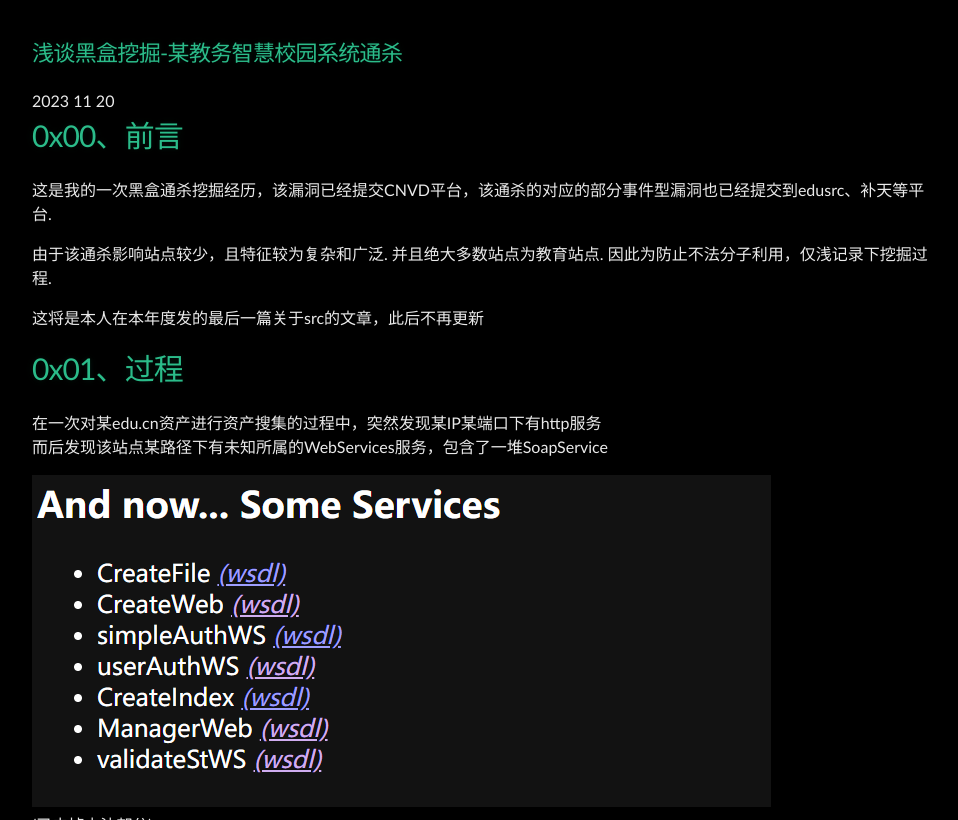
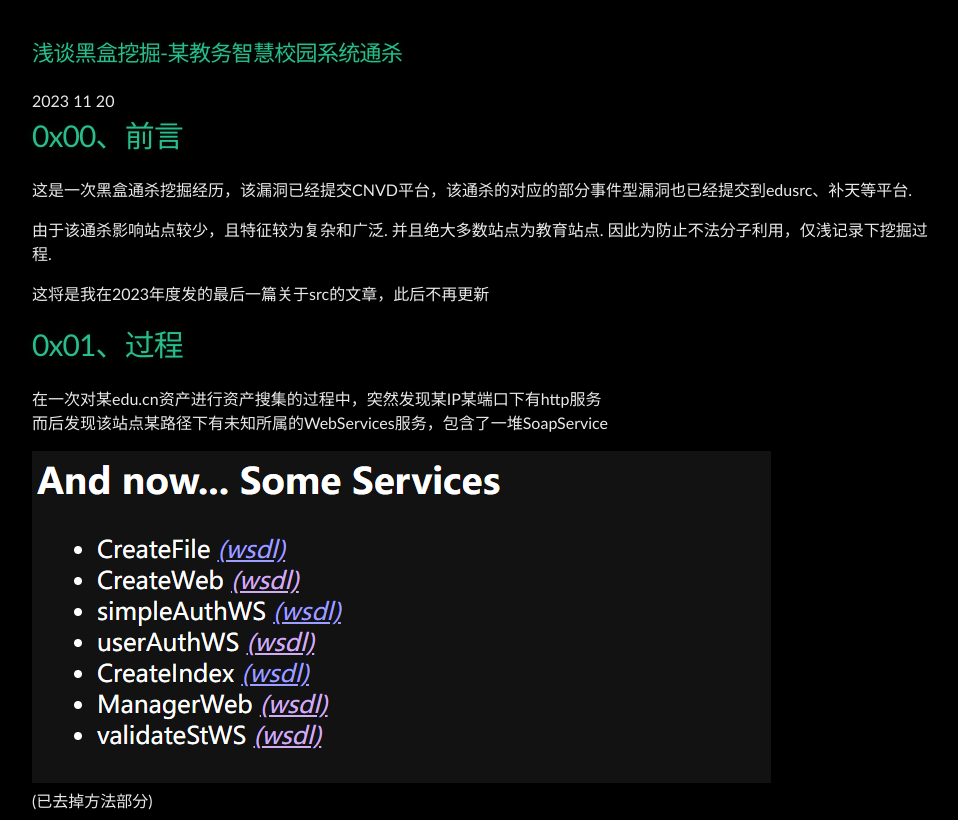
Before and after one commit to Leeyangee/leeyangee.github.io, a Jekyll site: the page built from _posts/2023-11-20-浅谈黑盒挖掘-某教务智慧校园系统通杀.md, in a window 1280 px wide and 900 px high, scrolled down 361 px, cut to the strip 80-900 px from the top of the window. Shown: the whole strip, without its empty margins (160-1118 px from the left). Built offline with Jekyll 4.4.1, drawn with Linux system fonts in a browser that asks for light colours.

Commit message:
Update 2023-11-20-浅谈黑盒挖掘-某教务智慧校园系统通杀.md

```diff
--- a/_posts/2023-11-20-浅谈黑盒挖掘-某教务智慧校园系统通杀.md
+++ b/_posts/2023-11-20-浅谈黑盒挖掘-某教务智慧校园系统通杀.md
@@ -5,11 +5,11 @@ published: true
 
 # [](#header-1)0x00、前言
 
-这是我的一次黑盒通杀挖掘经历，该漏洞已经提交CNVD平台，该通杀的对应的部分事件型漏洞也已经提交到edusrc、补天等平台.
+这是一次黑盒通杀挖掘经历，该漏洞已经提交CNVD平台，该通杀的对应的部分事件型漏洞也已经提交到edusrc、补天等平台.
 
 由于该通杀影响站点较少，且特征较为复杂和广泛. 并且绝大多数站点为教育站点. 因此为防止不法分子利用，仅浅记录下挖掘过程.
 
-这将是本人在本年度发的最后一篇关于src的文章，此后不再更新
+这将是我在2023年度发的最后一篇关于src的文章，此后不再更新
 
 # [](#header-1)0x01、过程
 
```
